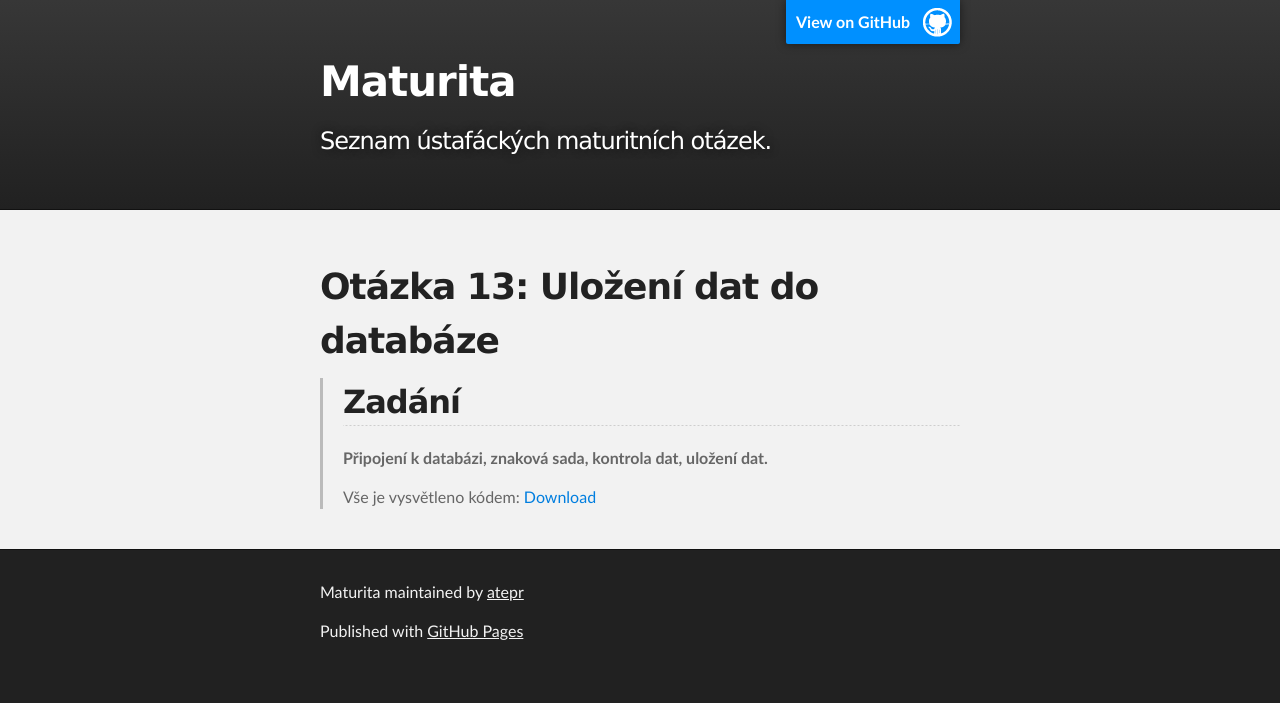
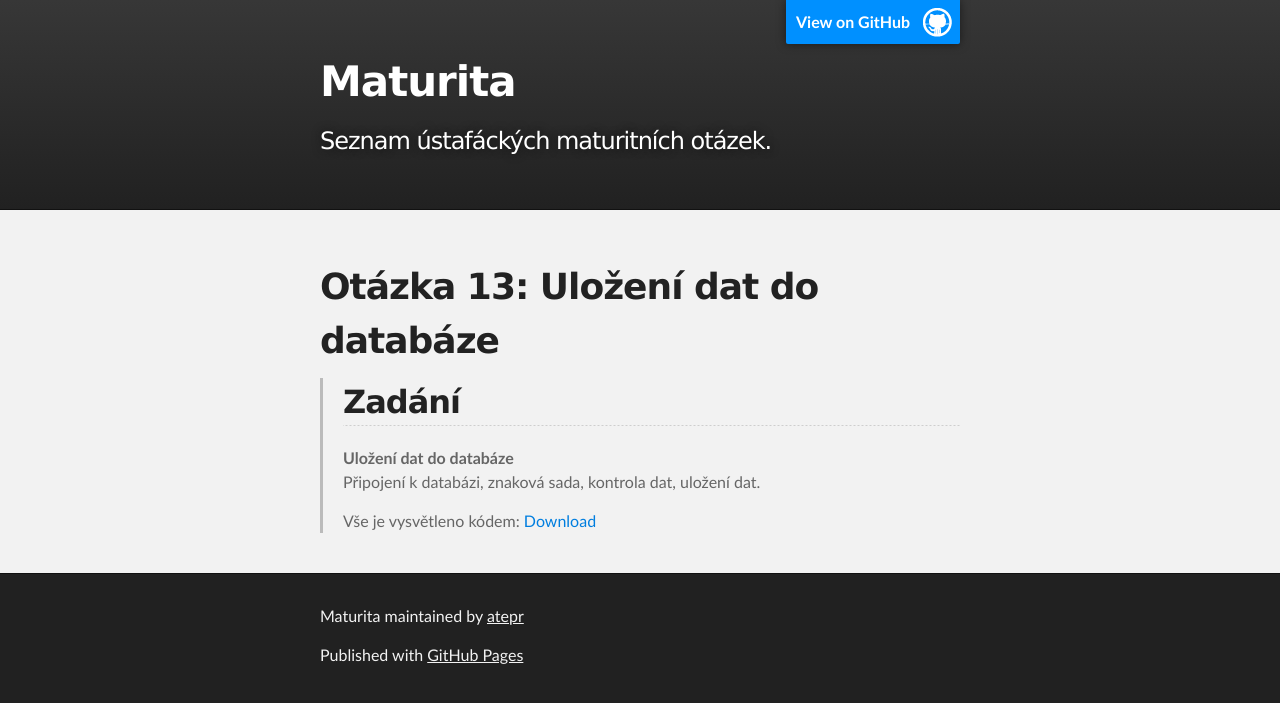
Before and after one commit to atepr/maturita, a Jekyll site: the page built from wa13-ulozeni.md, in a window 1280 px wide. Shown: the top 703 px of the page. Built offline with Jekyll 4.4.1, drawn with Linux system fonts in a browser that asks for light colours; Markdown is read by kramdown in place of the engine named in the settings.

Commit message:
otazka13-re

```diff
--- a/wa13-ulozeni.md
+++ b/wa13-ulozeni.md
@@ -8,6 +8,7 @@ Otázka 13: Uložení dat do databáze
 > Zadání
 > ------
 >
-> **Připojení k databázi, znaková sada, kontrola dat, uložení dat.**
+> **Uložení dat do databáze**
+> Připojení k databázi, znaková sada, kontrola dat, uložení dat.
 >
 Vše je vysvětleno kódem: [Download](download/otazka13.rar)
```
